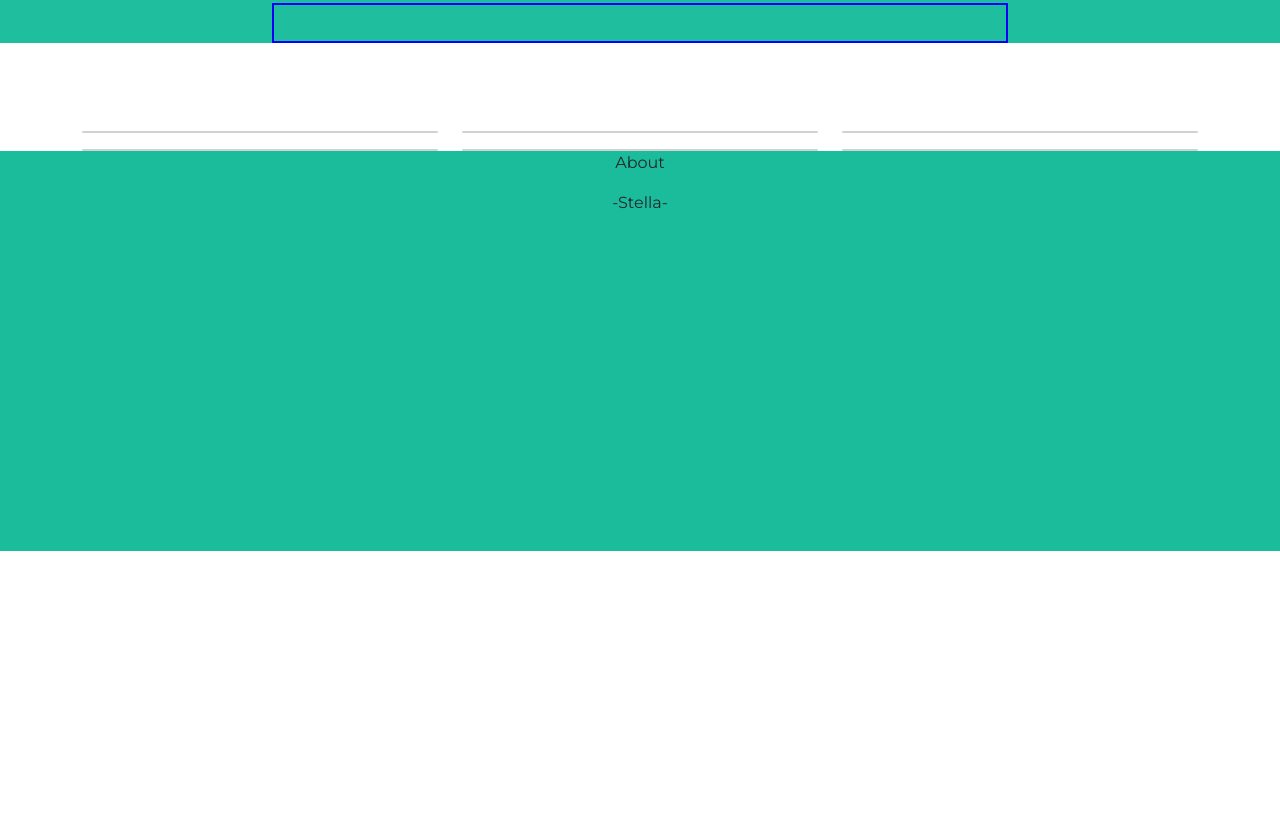
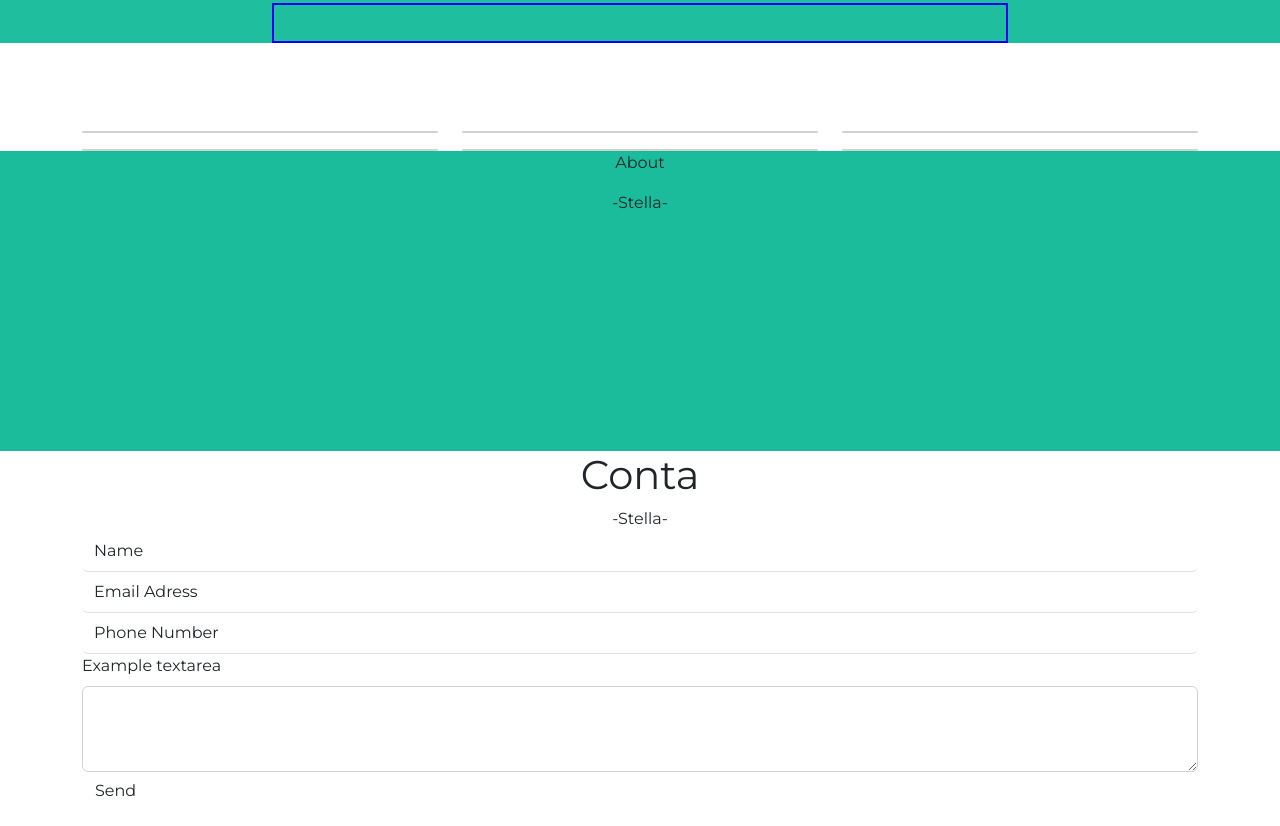
Before and after one commit to furkancaliskan0/html-css-bootstrap-freelancer, a plain HTML site: page index.html in a window 1280 px wide. Shown: the part 497-1323 px from the top of the page. Before the commit the page ends 1048 px from the top, so only its background shows below. Drawn offline with nearby package versions, Linux system fonts and the light colour scheme.

Commit message:
contanct me structure done

```diff
--- a/css/style.css
+++ b/css/style.css
@@ -16,7 +16,7 @@ body{
 }
 .about-green{
     background-color: #1abc9c;
-    min-height: 400px;
+    min-height: 300px;
 }
 
 .logo{
--- a/index.html
+++ b/index.html
@@ -24,7 +24,7 @@
             <!-- container 1 -->
             <div class="container">
               <a class="navbar-brand" href="#">START BOOSTRAP</a>
-              <button class="navbar-toggler" type="button" data-bs-toggle="collapse" data-bs-target="#navbarSupportedContent" aria-controls="navbarSupportedContent" aria-expanded="false" aria-label="Toggle navigation">
+              <button class="navbar-toggler" type="button" data-bs-toggle="collapse" data-bs-target="#navbarSupportedContent" aria-controls="navbarSupportedContent" aria-expanded="false"    aria-label="Toggle navigation">
                 <span class="navbar-toggler-icon"></span>
                 </button>
                 <div class="collapse navbar-collapse" id="navbarSupportedContent">
@@ -150,6 +150,26 @@
             </div>
         </div>
 
+        <!-- container 5 -->
+        <div class="container">
+            <div class="row text-center">
+                <h1>Conta</h1>
+                <span>-Stella-</span>
+            </div>
+             <!--   bootstrap-->
+            <div class="mb-3">
+                <input class="form-control py-2 border-bottom border-0" type="text" value="Name">
+                <input class="form-control py-2 border-bottom border-0" type="text" value="Email Adress">
+                <input class="form-control py-2 border-bottom border-0" type="text" value="Phone Number">
+                <div class="mb-3">
+                <label for="exampleFormControlTextarea1" class="form-label">Example textarea</label>
+                <textarea class="form-control" id="exampleFormControlTextarea1" rows="3"></textarea>
+                <div class="col-1">
+                    <button type="button" class="btn btn-send">Send</button>
+                </div>
+            </div>
+        </div>
+    </main>
 
 
 
@@ -157,9 +177,5 @@
 
 
 
-    </main>
-
-
-
 </body>
 </html>
```
Lines whose indentation alone changed are shown as unchanged.
